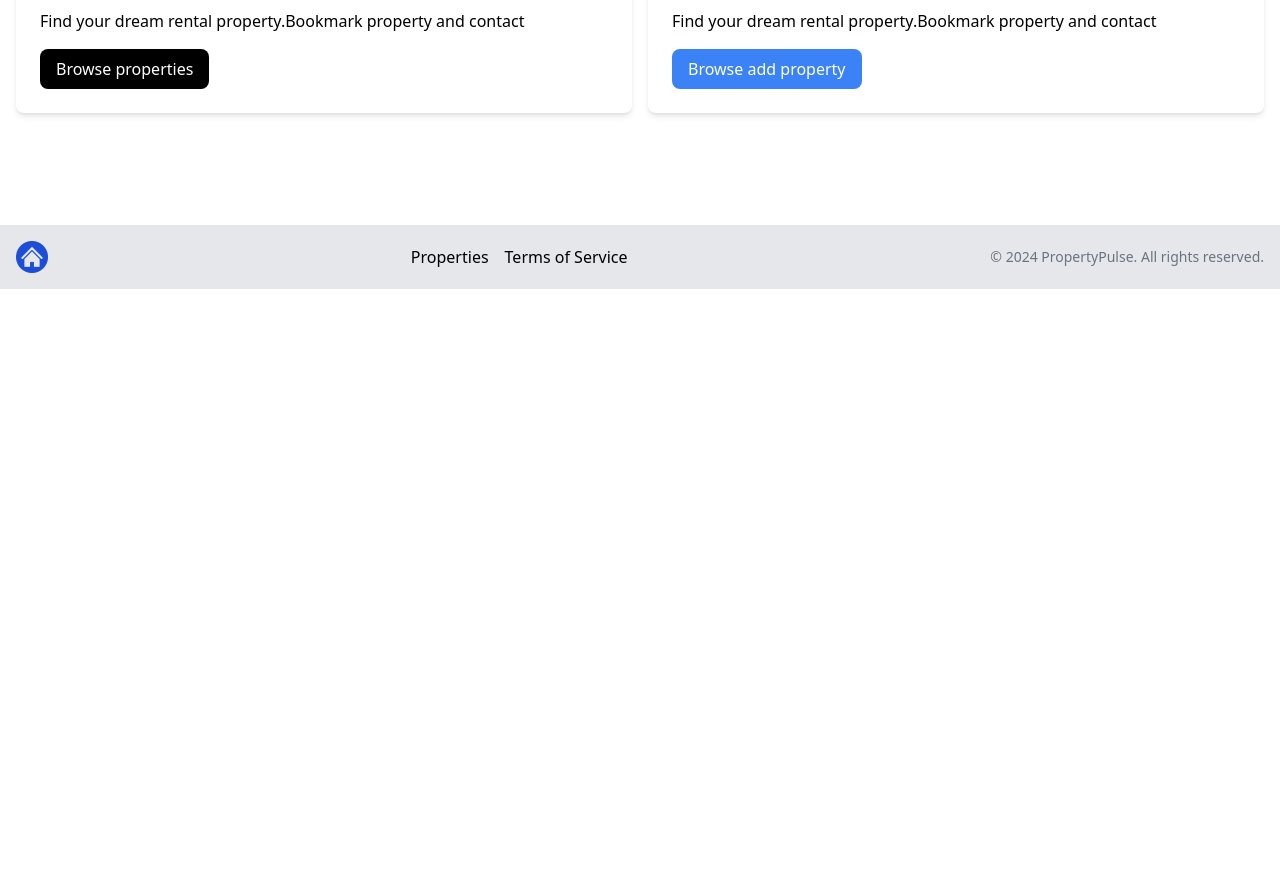
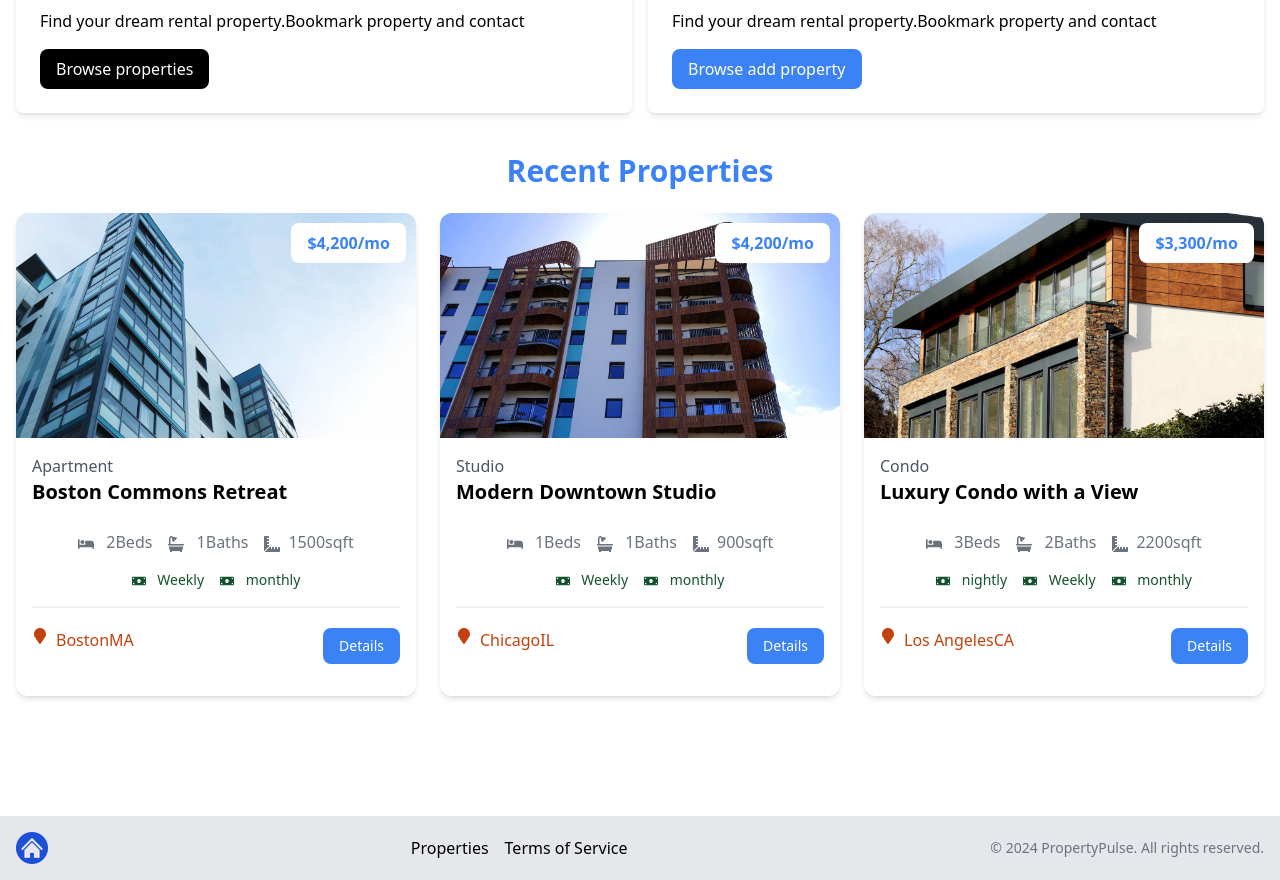
Before and after one commit to 1221solomon-tadesse/project, a Next.js app: page / in a window 1280 px wide. Shown: the part 500-1380 px from the top of the page. Before the commit the page ends 800 px from the top, so only its background shows below. Built offline with nearby package versions, Linux system fonts and the light colour scheme.

Commit message:
loadingPage ,notFoundPage

```diff
--- /dev/null
+++ b/app/loading.jsx
@@ -0,0 +1,22 @@
+//import React from 'react'
+'use client'
+import ClipLoader from "react-spinners/ClipLoader";
+
+const LoadingPage= ({loading}) => {
+  const override={
+    display:'block',
+    margin:'100px auto'
+  }
+    return (
+    <ClipLoader
+    color='#a21caf'
+    loading={loading}
+    cssOverride={override}
+    size={150}
+    aria-label="Loading Spinner"
+    data-testid="loader"
+  />
+  )
+}
+
+export default LoadingPage
--- /dev/null
+++ b/app/not-found.jsx
@@ -0,0 +1,30 @@
+import {FaExclamationTriangle } from 'react-icons/fa'
+import Link from 'next/link'
+const NotFoundPage = () => {
+  return (
+    <section className="bg-blue-50 min-h-screen flex-grow">
+    <div className="container m-auto max-w-2xl py-24">
+      <div
+        className="bg-white px-6 py-24 mb-4 shadow-md rounded-md border m-4 md:m-0"
+      >
+        <div className="flex justify-center">
+          <FaExclamationTriangle className="fas fa-exclamation-triangle fa-5x text-8xl text-yellow-400" />
+        </div>
+        <div className="text-center">
+          <h1 className="text-3xl font-bold mt-4 mb-2">Page Not Found</h1>
+          <p className="text-gray-500 text-xl mb-10">
+            The page you are looking for does not exist.
+          </p>
+          <Link
+            href='/ '
+            className="bg-blue-700 hover:bg-blue-800 text-white font-bold py-4 px-6 rounded"
+            >Go Home</Link>
+        </div>
+      </div>
+    </div>
+    <div className="flex-grow"></div>
+  </section>
+  )
+}
+
+export default NotFoundPage
--- a/app/page.jsx
+++ b/app/page.jsx
@@ -2,11 +2,13 @@
 import Link from 'next/link'
 import { Hero } from '@/components/Hero'
 import InfoBoxes from '@/components/InfoBoxes'
+import HomeProperties from '@/components/HomeProperties'
 const HomePage = () => {
   return (
     <div>
    <Hero/>
    <InfoBoxes/>
+   <HomeProperties/>
   </div>
   )
 }
--- /dev/null
+++ b/components/HomeProperties.jsx
@@ -0,0 +1,27 @@
+import React from 'react'
+import proprties from '@/properties.json'
+import PropertyCard from '@/components/PropertyCard'
+
+const HomeProperties = () => {
+    const recentProperties =proprties
+     .sort(()=> Math.random()-Math.random())
+     .slice(0,3)
+
+
+  return (
+    <section className="px-4 py-6">
+    <div className="container-xl lg:container m-auto">
+      <h2 className="text-3xl font-bold text-blue-500 mb-6 text-center">
+        Recent Properties
+      </h2>
+      <div className="grid grid-cols-1 md:grid-cols-3 gap-6">
+  {recentProperties ===0?(<p>
+    Proprties Found
+  </p>):(recentProperties.map((Property )=>(<PropertyCard key={Property._id}property={Property} />))) }
+  </div>
+  </div>
+  </section>
+  )
+}
+
+export default HomeProperties
--- a/components/PropertyCard.jsx
+++ b/components/PropertyCard.jsx
@@ -1,6 +1,7 @@
 import React from 'react'
 import Image from 'next/image'
 import Link from 'next/link'
+import {FaBed,FaBath,FaRulerCombined ,FaMoneyBill,FaMapMarker} from 'react-icons/fa'
 const PropertyCard = ({property}) => {
   const getRateDisplay=()=>{
     const {rates }=property
@@ -35,44 +36,43 @@
 
               <div className="flex justify-center gap-4 text-gray-500 mb-4">
                 <p>
-                  <i className="fa-solid fa-bed"></i> {property.Beds }
+                  <FaBed className='inline mr-2'/> {property.beds }
                   <span className="md:hidden lg:inline">Beds</span>
                 </p>
                 <p>
-                  <i className="fa-solid fa-bath"></i>{property.Baths}
+                <FaBath className='inline mr-2'/> {property.baths}
                   <span className="md:hidden lg:inline">Baths</span>
                 </p>
                 <p>
-                  <i className="fa-solid fa-ruler-combined"></i>
-                {property.square_fee}<span className="md:hidden lg:inline">sqft</span>
+                <FaRulerCombined className='inline mr-2'/>
+                {property.square_feet}<span className="md:hidden lg:inline">sqft</span>
                 </p>
               </div>
-
               <div
                 className="flex justify-center gap-4 text-green-900 text-sm mb-4"
               >
-                <p><i className="fa-solid fa-money-bill"></i> Weekly</p>
-                <p><i className="fa-solid fa-money-bill"></i> Monthly</p>
-              </div>
+               {property.rates.nightly &&
+             ( <p><FaMoneyBill className='inline mr-2'/>  nightly</p>)}
+               {property.rates.weekly && ( <p><FaMoneyBill className='inline mr-2'/>  Weekly</p>)}
 
+             {property.rates.monthly &&( <p><FaMoneyBill className='inline mr-2'/>  monthly</p>)}
+             </div>
               <div className="border border-gray-100 mb-5"></div>
 
               <div className="flex flex-col lg:flex-row justify-between mb-4">
                 <div className="flex align-middle gap-2 mb-4 lg:mb-0">
-                  <i
-                    className="fa-solid fa-location-dot text-lg text-orange-700"
-                  ></i>
-                  <span className="text-orange-700"> Boston MA </span>
+                <FaMapMarker className='text-orange-700'/>
+                  <span className="text-orange-700"> {property.location.city}{property.location.state}{' '} </span>
                 </div>
                 <Link
-                  href="property"
+                  href={`/properties/${property._id}`}
                   className="h-[36px] bg-blue-500 hover:bg-blue-600 text-white px-4 py-2 rounded-lg text-center text-sm"
                 >
                   Details
                 </Link>
               </div>
             </div>
-          </div>
+        </div>
   )
 }
 
--- a/package.json
+++ b/package.json
@@ -12,7 +12,9 @@
     "next": "14.2.4",
     "react": "^18.3.1",
     "react-dom": "^18",
-    "react-icon": "^1.0.0"
+    "react-icon": "^1.0.0",
+    "react-icons": "^5.2.1",
+    "react-spinners": "^0.14.1"
   },
   "devDependencies": {
     "eslint": "^8",
```
Also changed, not shown: 1 other file (tests, documents, lock files or other folders).
